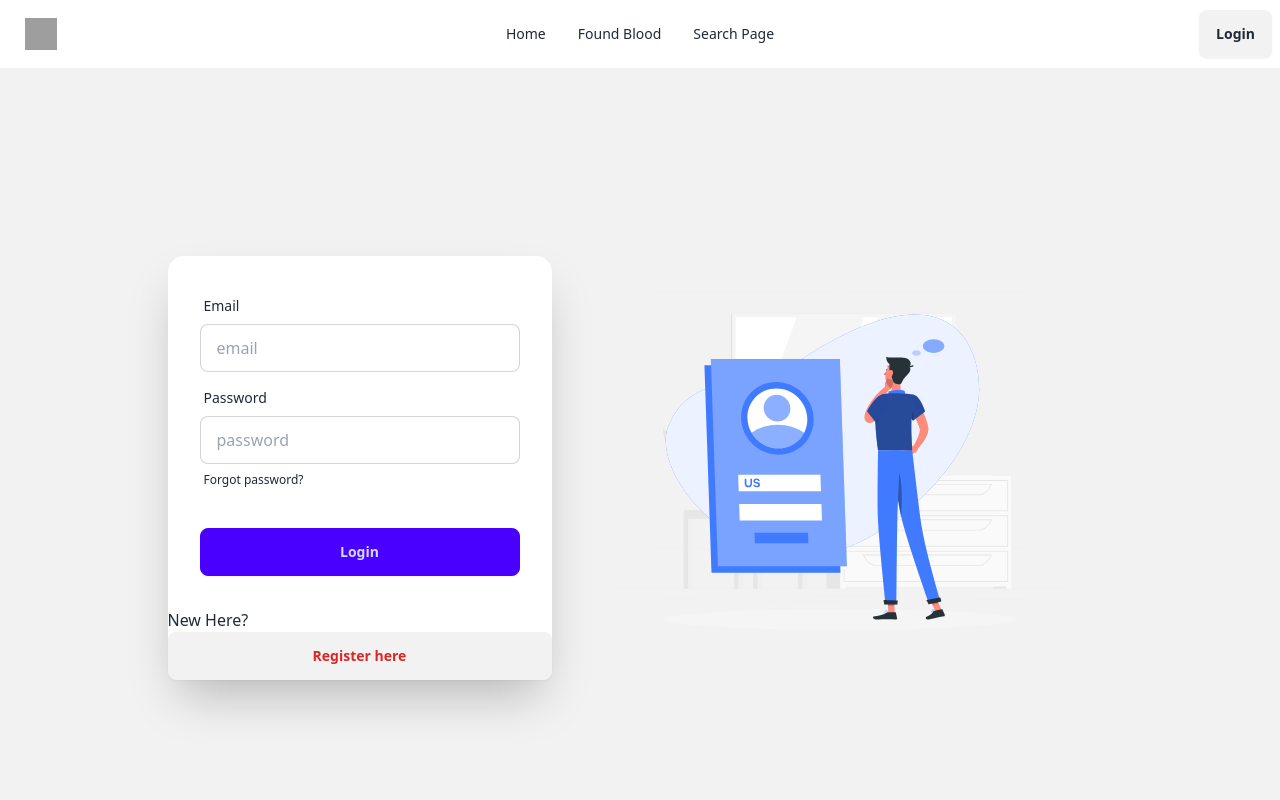
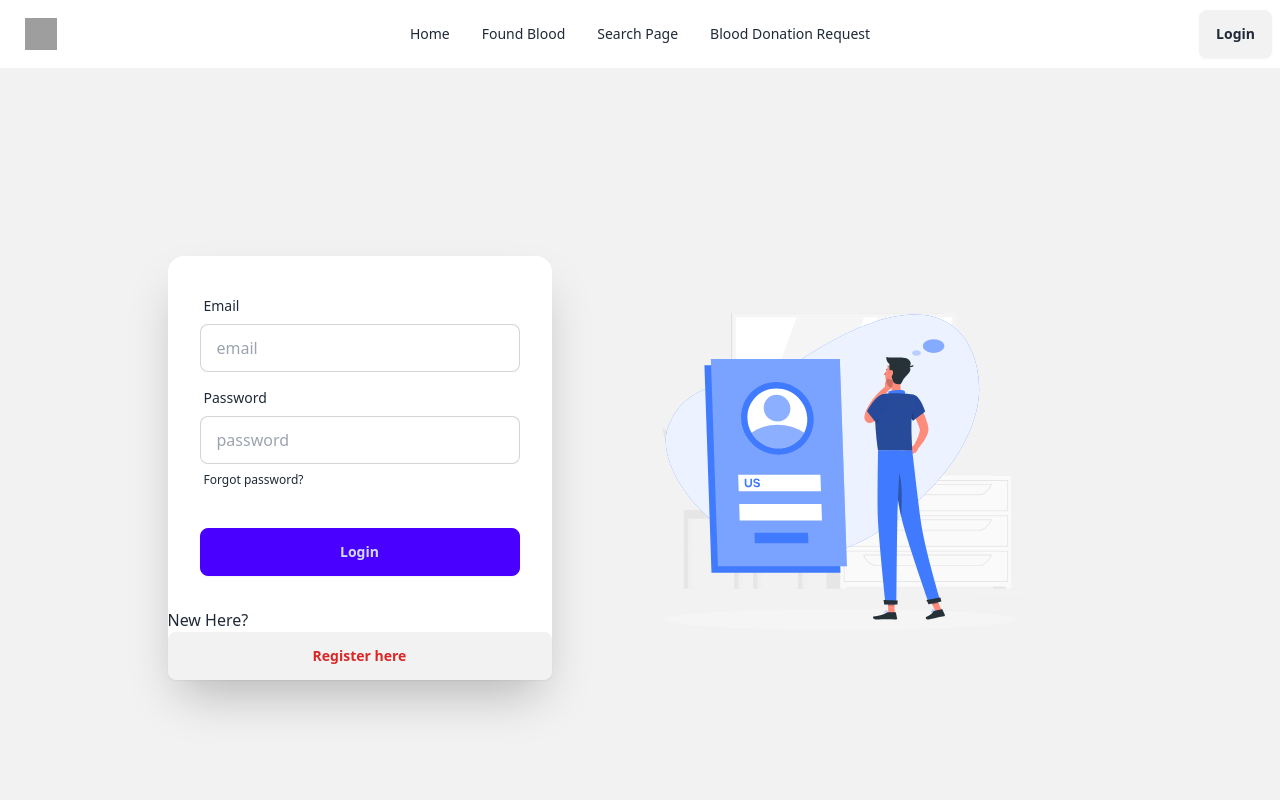
Before and after one commit to ranastudent/Blood-Bank-client, a React (Vite) app: page /login in a window 1280 px wide. Shown: the top 800 px of the page. Built offline with nearby package versions, Linux system fonts and the light colour scheme; no server answers; grey boxes are pictures that could not be loaded.

Commit message:
Blood Donation Request page crete

```diff
--- a/src/Routers/router.jsx
+++ b/src/Routers/router.jsx
@@ -22,6 +22,7 @@ import RoleRoute from "./RoleRoute";
 import ContantMangment from "../pages/Dashboard/ContentMangment/ContantMangment";
 import AddBlog from "../pages/Dashboard/AddBlog/AddBlog";
 import SearchPage from "../pages/Home/SearchPage/SearchPage";
+import BloodDonationRequest from "../pages/Home/BloodDonationRequest/BloodDonationRequest";
 
 export const router = createBrowserRouter([
       {
@@ -53,6 +54,10 @@ export const router = createBrowserRouter([
                   {
                         path:"searchPage",
                         element:<SearchPage></SearchPage>
+                  },
+                  {
+                        path:"blood-donation-request",
+                        element:<BloodDonationRequest></BloodDonationRequest>
                   },
             ]
       },
--- /dev/null
+++ b/src/pages/Home/BloodDonationRequest/BloodDonationRequest.jsx
@@ -0,0 +1,11 @@
+import React from 'react';
+
+const BloodDonationRequest = () => {
+      return (
+            <div>
+                  <h2>Blood Donation Request</h2>
+            </div>
+      );
+};
+
+export default BloodDonationRequest;
--- a/src/pages/Shared/Navbar/Navbar.jsx
+++ b/src/pages/Shared/Navbar/Navbar.jsx
@@ -57,6 +57,7 @@ const Navbar = () => {
     <li><Link to="/">Home</Link></li>
     <li><Link to="founding">Found Blood</Link></li>
     <li><Link to="searchPage">Search Page</Link></li>
+    <li><Link to="blood-donation-request">Blood Donation Request</Link></li>
   </>;
 
   return (
```
